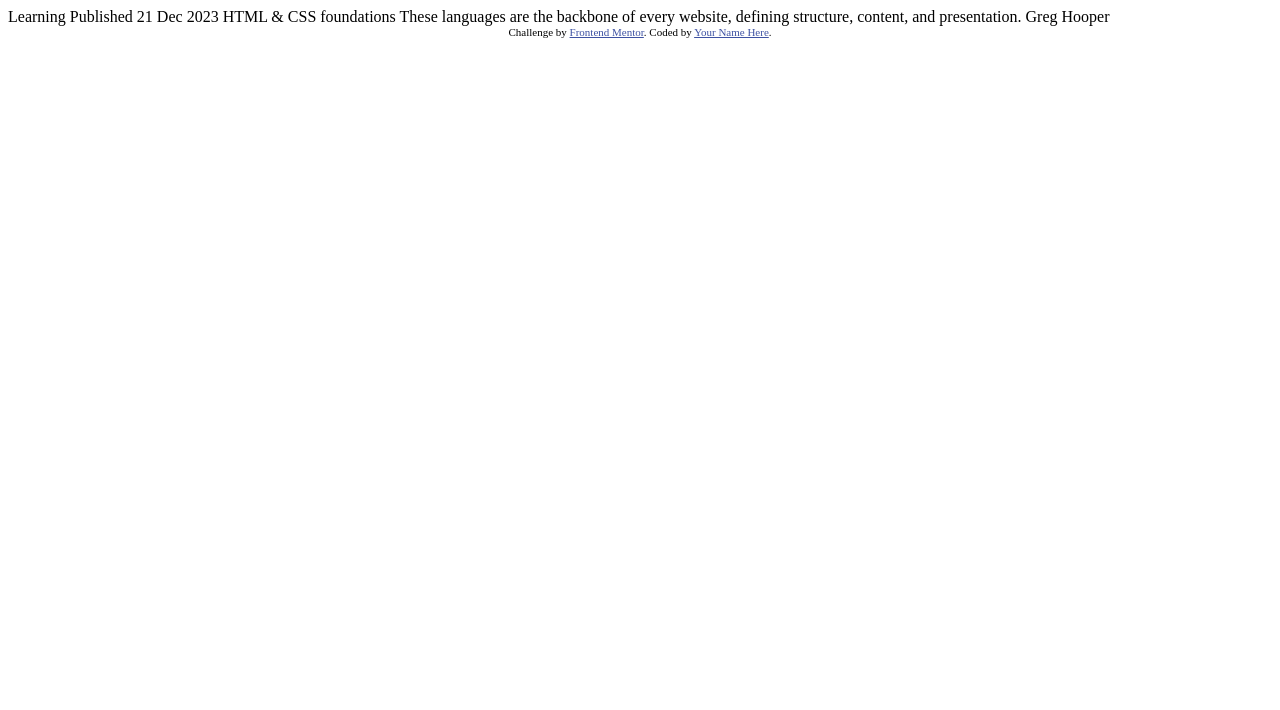
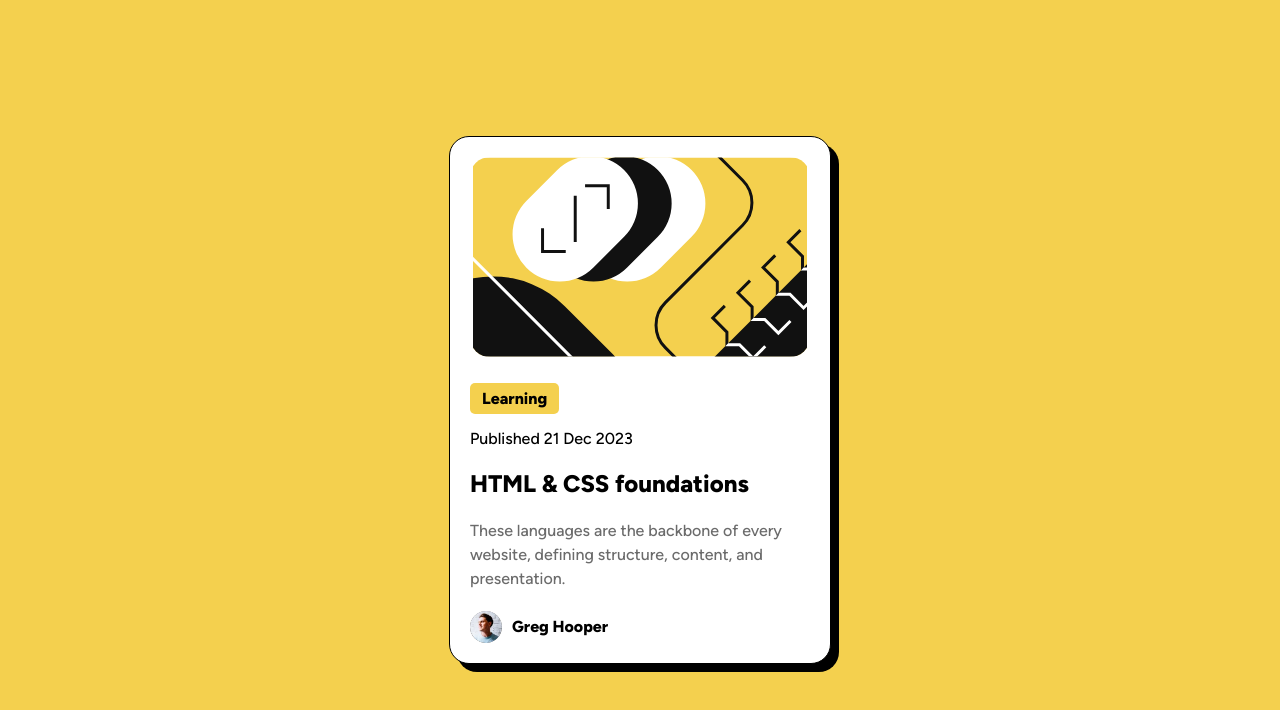
Before and after one commit to juakko48/blog-preview-card-main, a plain HTML site: page index.html in a window 1280 px wide. Drawn offline with Linux system fonts and the light colour scheme.

Commit message:
completo

```diff
--- /dev/null
+++ b/css/index.css
@@ -0,0 +1,100 @@
+@font-face {
+  font-family: 'Figtree';
+  src: url('../assets/fonts/static/Figtree-ExtraBold.ttf') format('truetype');
+  font-weight: 800;
+  font-style: normal;
+}
+
+@font-face {
+  font-family: 'Figtree';
+  src: url('../assets/fonts/static/Figtree-Medium.ttf') format('truetype');
+  font-weight: 500;
+  font-style: normal;
+}
+
+@font-face {
+  font-family: 'Figtree Variable';
+  src: url('../assets/fonts/Figtree-VariableFont_wght.ttf') format('truetype');
+  font-weight: 100 900;
+  font-style: normal;
+}
+
+@font-face {
+  font-family: 'Figtree Italic';
+  src: url('../assets/fonts/Figtree-Italic-VariableFont_wght.ttf') format('truetype');
+  font-weight: 100 900;
+  font-style: italic;
+}
+
+* {
+  margin: 0;
+  padding: 0;
+  font-family: 'Figtree', sans-serif;
+}
+
+body {
+  background: hsl(47, 88%, 63%);
+  margin-left: 10px;
+  margin-right: 10px;
+}
+
+main {
+  height: 100vh;
+  display: flex;
+  flex-direction: column;
+  justify-content: center;
+}
+
+h1 {
+  font-size: 24px;
+  margin-bottom: 1.3rem;
+}
+
+.card {
+  width: 340px;
+  padding: 20px;
+  background: white;
+  margin: auto;
+  border-radius: 20px;
+  border: 1px solid black;
+  box-shadow: 8px 8px 0 rgb(0, 0, 0);
+}
+
+@media (max-width: 480px) {
+  .card {
+    width: 300px;
+  }
+}
+
+.img-container{
+  height: 200px;
+  margin-bottom: 2rem;
+  border-radius: 20px;
+  display: flex;
+  justify-content: center;
+  overflow: hidden;
+}
+
+.img-container img {
+  max-width: 100%;
+  max-height: 100%;
+  object-fit: cover;
+}
+
+#learning-tag{
+  background: hsl(47, 88%, 63%);
+  font-weight: bold;
+  text-align: center;
+  padding-left: 12px;
+  padding-right: 12px;
+  padding-top: 6px;
+  padding-bottom: 6px;
+  border-radius: 5px;
+}
+
+#description{
+  color: hsl(0, 0%, 42%);
+  line-height: 1.5;
+  margin-bottom: 20px;
+  font-size: 16px;
+}
--- a/index.html
+++ b/index.html
@@ -1,34 +1,56 @@
 <!DOCTYPE html>
 <html lang="en">
   <head>
-  <meta charset="UTF-8">
-  <meta name="viewport" content="width=device-width, initial-scale=1.0"> <!-- displays site properly based on user's device -->
-
-  <link rel="icon" type="image/png" sizes="32x32" href="./assets/images/favicon-32x32.png">
-
+    <meta charset="UTF-8" />
+    <meta name="viewport" content="width=device-width, initial-scale=1.0" />
+    <link
+      rel="icon"
+      type="image/png"
+      sizes="32x32"
+      href="./assets/images/favicon-32x32.png"
+    />
+    <link rel="stylesheet" href="./css/index.css" />
     <title>Frontend Mentor | Blog preview card</title>
-
-  <!-- Feel free to remove these styles or customise in your own stylesheet 👍 -->
-  <style>
-    .attribution { font-size: 11px; text-align: center; }
-    .attribution a { color: hsl(228, 45%, 44%); }
-  </style>
   </head>
   <body>
-
-  Learning
-
-  Published 21 Dec 2023
-
-  HTML & CSS foundations
-
-  These languages are the backbone of every website, defining structure, content, and presentation.
-
-  Greg Hooper
-
-  <div class="attribution">
-    Challenge by <a href="https://www.frontendmentor.io?ref=challenge" target="_blank">Frontend Mentor</a>.
-    Coded by <a href="#">Your Name Here</a>.
+    <main>
+      <div class="card">
+        <div class="img-container">
+          <img src="./assets/images/illustration-article.svg" alt="" />
         </div>
+        <div style="margin-bottom: 1.3rem">
+          <span id="learning-tag">Learning</span>
+        </div>
+        <div style="margin-bottom: 1.3rem">
+          <span>Published 21 Dec 2023</span>
+        </div>
+        <h1>HTML & CSS foundations</h1>
+        <p id="description">
+          These languages are the backbone of every website, defining structure,
+          content, and presentation.
+        </p>
+        <div style="display: flex; align-items: center; gap: 10px">
+          <div
+            style="
+              height: 32px;
+              width: 32px;
+              border-radius: 100%;
+              background: gray;
+              display: flex;
+              justify-content: center;
+              align-items: center;
+              overflow: hidden;
+            "
+          >
+            <img
+              src="./assets/images/image-avatar.webp"
+              alt=""
+              style="object-fit: cover; max-width: 100%"
+            />
+          </div>
+          <span style="font-weight: bold">Greg Hooper</span>
+        </div>
+      </div>
+    </main>
   </body>
 </html>
```
Lines whose indentation alone changed are shown as unchanged.
